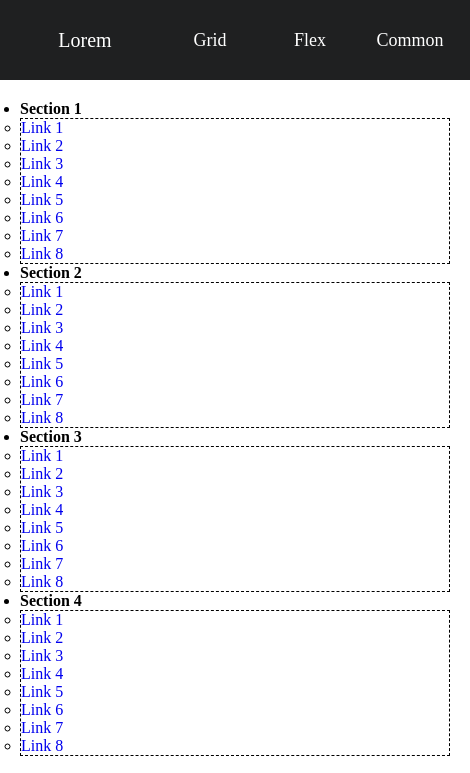
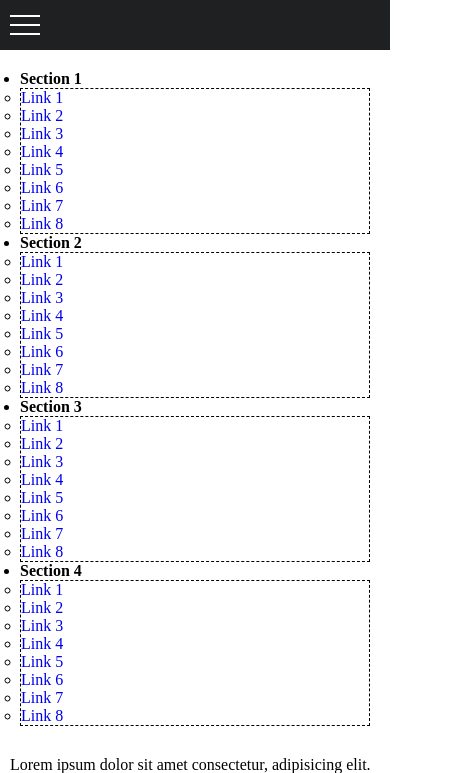
Before and after one commit to Aleh1s/web-lab-3, a plain HTML site: page grid.html in a window 390 px wide. Shown: the top 773 px of the page, 470 px wide, since content can reach past the window. Drawn offline with nearby package versions, Linux system fonts and the light colour scheme; a web font is replaced by a local one.

Commit message:
adaptive completed

```diff
--- a/grid.css
+++ b/grid.css
@@ -5,14 +5,16 @@
     box-sizing: border-box;
     font-family: 'Edu VIC WA NT Beginner', serif;
 }
+
 .wrapper {
+    position: relative;
+    margin-top: 50px;
     max-width: 100%;
     min-height: 100%;
     display: grid;
-    grid-template-rows: 80px minmax(30px, auto) minmax(100px, auto) 1fr 80px;
+    grid-template-rows: minmax(30px, auto) minmax(100px, auto) 1fr 80px;
     grid-template-columns: 20% 60% 20%;
     grid-template-areas:
-     "header header header"
      "left-aside up-bar up-bar"
      "left-aside content right-aside"
      "left-aside down-bar right-aside"
@@ -23,44 +25,14 @@
     display: none;
 }
 
-@media (max-width: 767px) {
-    .wrapper {
-        grid-template-rows: 80px minmax(30px, auto) minmax(30px, auto) 1fr minmax(30px, auto) minmax(30px, auto) 80px;
-        grid-template-columns: 1fr;
-        grid-template-areas:
-        "header"
-        "left-aside"
-        "up-bar"
-        "content"
-        "right-aside"
-        "down-bar"
-        "footer";
-    }
-
-    /* .header__burger {
-        position: relative;
-        width: 30px;
-        height: 20px;
-    }
-
-    .header__burger:before,
-    .header__burger:after {
-        content: '';
-        background-color: white;
-        position: absolute;
-        width: 100%;
-        height: 2px;
-    } */
-}
-
-.right-aside, .up-bar, .down-bar, .content {
-    padding: 10px;
-}
-
 .header {
-    grid-area: header;
+    position: fixed;
+    height: 80px;
+    width: 100%;
+    top: 0;
+    left: 0;
+    z-index: 50;
     display: grid;
-    /* grid-template: 1f / 1f; */
     align-items: center;
 }
 
@@ -73,6 +45,108 @@
     display: grid;
     grid-template: 1fr / 150px repeat(3, 100px);
     align-items: center;
+}
+
+@media (max-width: 767px) {
+
+    .header {
+        height: 50px;
+    }
+
+    .container {
+        height: 20px;
+    }
+
+    .wrapper {
+        grid-template-rows: minmax(30px, auto) minmax(30px, auto) 1fr minmax(30px, auto) minmax(30px, auto) 80px;
+        grid-template-columns: 1fr;
+        grid-template-areas:
+        "left-aside"
+        "up-bar"
+        "content"
+        "right-aside"
+        "down-bar"
+        "footer";
+    }
+
+    .header__burger {
+        display: block;
+        position: relative;
+        width: 30px;
+        height: 20px;
+        z-index: 2;
+    }
+
+    .header__burger:before,
+    .header__burger:after {
+        content: '';
+        background-color: white;
+        position: absolute;
+        width: 100%;
+        height: 2px;
+        left: 0;
+        transition: all 0.3s ease 0s;
+    }
+
+    .header__burger:before {
+        top: 0;
+    }
+
+    .header__burger:after {
+        bottom: 0;
+    }
+
+    .header__burger span {
+        position: absolute;
+        background-color: white;
+        left: 0;
+        width: 100%;
+        height: 2px;
+        top: 9px;
+        transition: all 0.3s ease 0s;
+    }
+
+    .header__menu {
+        position: fixed;
+        top: -100%;
+        left: 0;
+        width: 100%;
+        height: 100%;
+        background-color: #1f2021;
+        padding-top: 70px;
+        transition: all 0.4s ease 0s;
+    }
+
+    .header__menu.active {
+        top: 0;
+        transition: all 0.4s ease 0s;
+    }
+
+    .header__row {
+        display: block;
+    }
+
+    .title-header {
+        display: none;
+    }
+
+    .header__burger.active:before {
+        transform: rotate(45deg);
+        top: 9px;
+    }
+
+    .header__burger.active:after {
+        transform: rotate(-45deg);
+        bottom: 9px;
+    }
+
+    .header__burger.active span {
+        display: none;
+    }
+}
+
+.right-aside, .up-bar, .down-bar, .content {
+    padding: 10px;
 }
 
 .header, .footer {
--- a/grid.html
+++ b/grid.html
@@ -7,12 +7,12 @@
     <title>Grid</title>
 </head>
 <body>
-    <div class="wrapper">
-        <header class="header">
-            <div class="container">
-                <!-- <div class="header__burger">
-                    <span></span>
-                </div> -->
+    <header class="header">
+        <div class="container">
+            <div class="header__burger">
+                <span></span>
+            </div>
+            <div class="header__menu">
                 <div class="header__row">
                     <div class="title-header">
                         <p class="title-text">Lorem</p>
@@ -28,7 +28,9 @@
                     </div>
                 </div>
             </div>
-        </header>
+        </div>
+    </header>
+    <div class="wrapper">
         <aside class="left-aside">
         <ul>
             <li><b>Section 1</b>
@@ -103,5 +105,7 @@
             </div>
         </footer>
     </div>
+    <script src="https://code.jquery.com/jquery-3.6.1.slim.min.js"></script>
+    <script src="index.js"></script>
 </body>
 </html>
```
